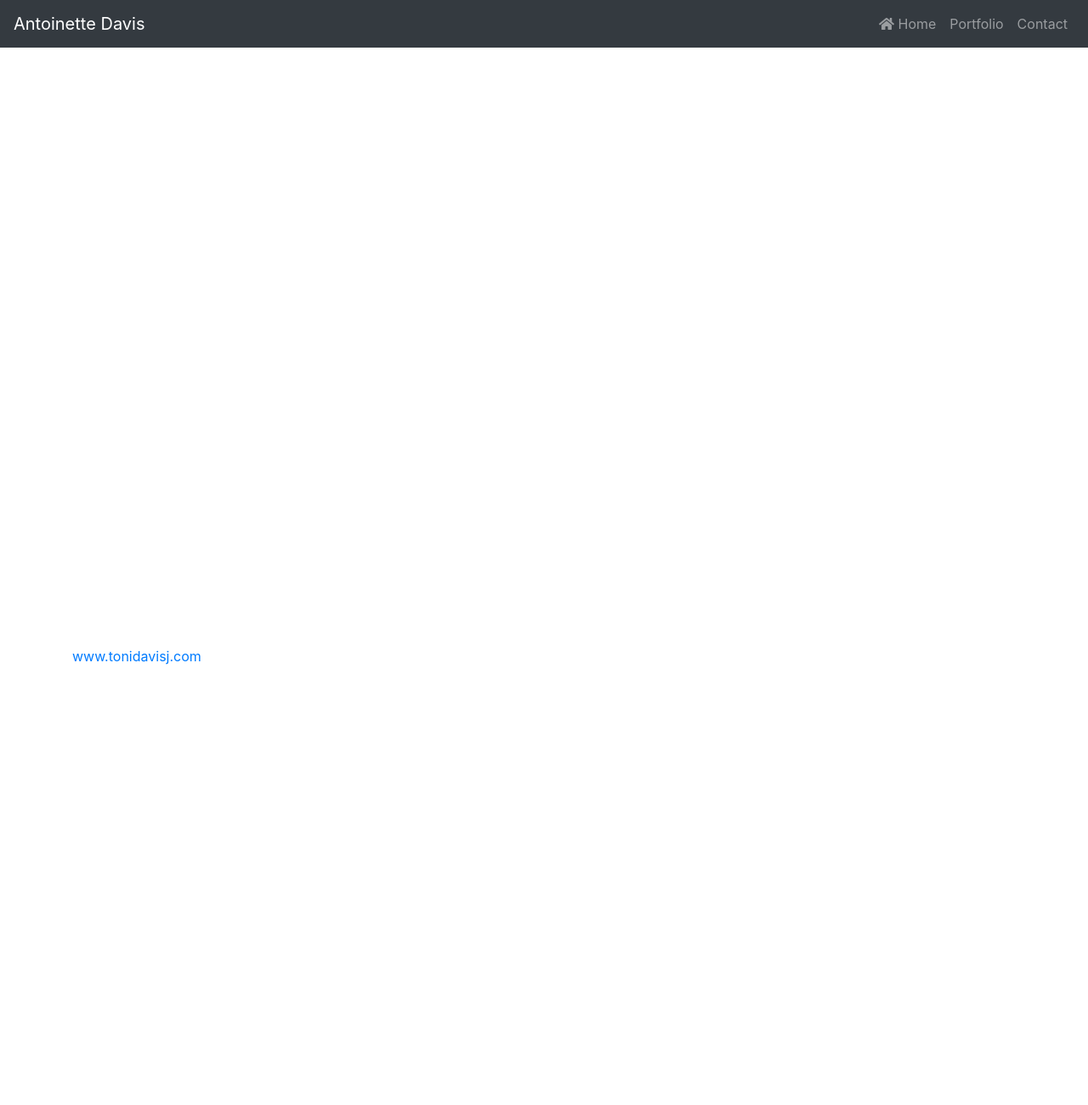
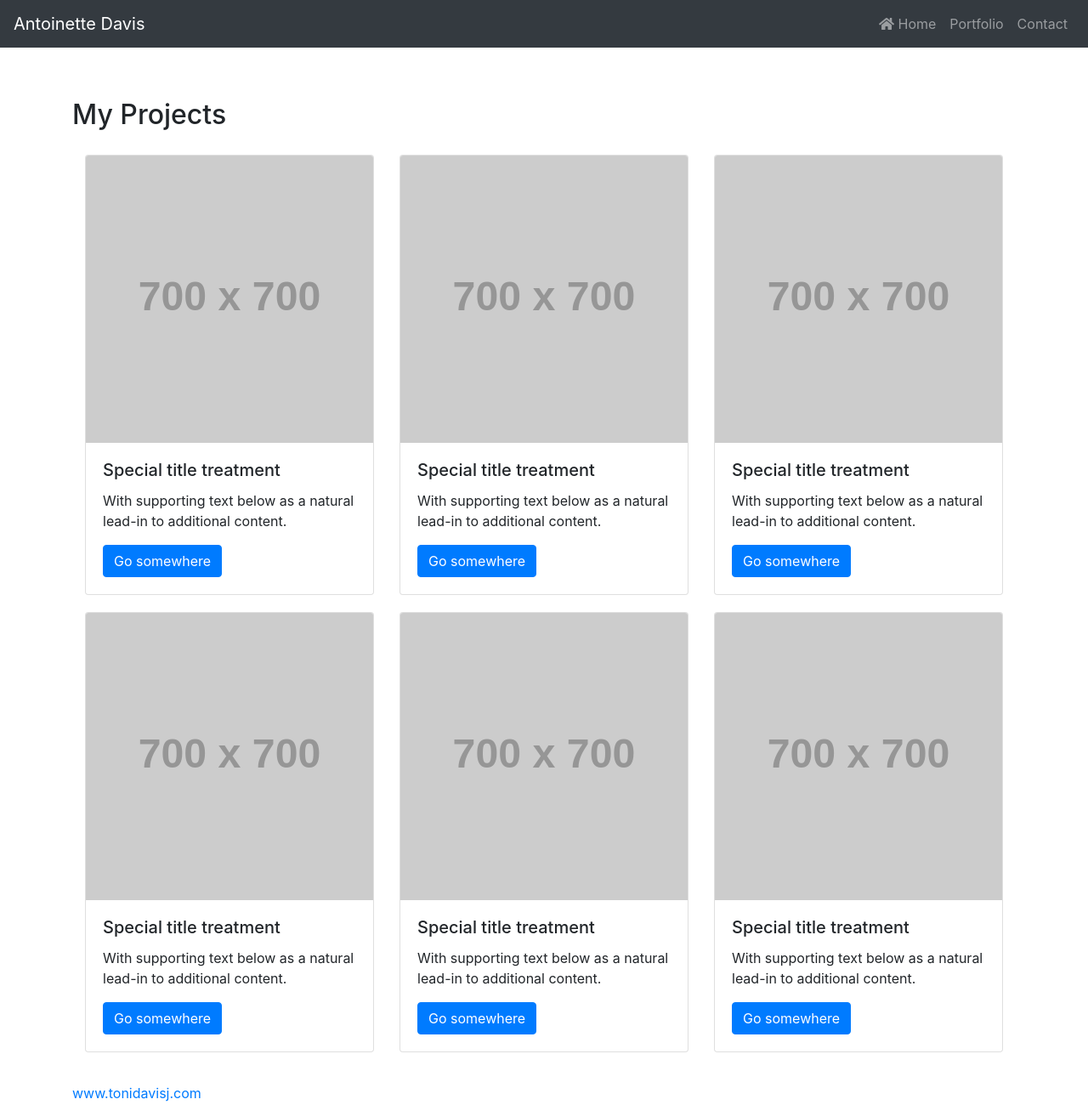
Before and after one commit to tonidavisj/responsive-portfolio-hw-week2, a plain HTML site: page portfolio.html in a window 1280 px wide. Shown: the whole page at 85% size. Before the commit the page ends 800 px from the top, so only its background shows below. Drawn offline with nearby package versions, Linux system fonts and the light colour scheme; placeholder pictures from the web are drawn by us.

Commit message:
add cards to portfolio page

```diff
--- a/portfolio.html
+++ b/portfolio.html
@@ -37,7 +37,79 @@
     </header>
 
     <main role="main">
-
+        <div class="container">
+            <div class="row portfilioHeader">
+                <div class="col">
+                    <h2>
+                        My Projects
+                    </h2>
+                </div>
+            </div>
+            <div class="row portfolioRow">
+                <div class="col-md">
+                    <div class="card">
+                        <img src="https://via.placeholder.com/700" class="card-img-top" alt="...">
+                        <div class="card-body">
+                            <h5 class="card-title">Special title treatment</h5>
+                            <p class="card-text">With supporting text below as a natural lead-in to additional content.</p>
+                            <a href="#" class="btn btn-primary">Go somewhere</a>
+                        </div>
+                    </div>
+                </div>
+                <div class="col-md">
+                    <div class="card">
+                        <img src="https://via.placeholder.com/700" class="card-img-top" alt="...">
+                        <div class="card-body">
+                            <h5 class="card-title">Special title treatment</h5>
+                            <p class="card-text">With supporting text below as a natural lead-in to additional content.</p>
+                            <a href="#" class="btn btn-primary">Go somewhere</a>
+                        </div>
+                    </div>
+                </div>
+                <div class="col-md">
+                    <div class="card">
+                        <img src="https://via.placeholder.com/700" class="card-img-top" alt="...">
+                        <div class="card-body">
+                            <h5 class="card-title">Special title treatment</h5>
+                            <p class="card-text">With supporting text below as a natural lead-in to additional content.</p>
+                            <a href="#" class="btn btn-primary">Go somewhere</a>
+                        </div>
+                    </div>
+                </div>
+            </div>
+            <div class="row portfolioRow">
+                <div class="col-md">
+                    <div class="card">
+                        <img src="https://via.placeholder.com/700" class="card-img-top" alt="...">
+                        <div class="card-body">
+                            <h5 class="card-title">Special title treatment</h5>
+                            <p class="card-text">With supporting text below as a natural lead-in to additional content.</p>
+                            <a href="#" class="btn btn-primary">Go somewhere</a>
+                        </div>
+                    </div>
+                </div>
+                <div class="col-md">
+                    <div class="card">
+                        <img src="https://via.placeholder.com/700" class="card-img-top" alt="...">
+                        <div class="card-body">
+                            <h5 class="card-title">Special title treatment</h5>
+                            <p class="card-text">With supporting text below as a natural lead-in to additional content.</p>
+                            <a href="#" class="btn btn-primary">Go somewhere</a>
+                        </div>
+                    </div>
+                </div>
+                <div class="col-md">
+                    <div class="card">
+                        <img src="https://via.placeholder.com/700" class="card-img-top" alt="...">
+                        <div class="card-body">
+                            <h5 class="card-title">Special title treatment</h5>
+                            <p class="card-text">With supporting text below as a natural lead-in to additional content.</p>
+                            <a href="#" class="btn btn-primary">Go somewhere</a>
+                        </div>
+                    </div>
+                </div>
+            </div>
+        </div>
     </main>
 
     <footer class="footer mt-auto py-3">
--- a/style.css
+++ b/style.css
@@ -4,20 +4,20 @@
 
 
 /* Contact Page*/
-.contactPage main{
+.contactPage main, .portfolioPage main{
     margin-top: 60px;
 }
 .formHeader{
     text-align: center;
 }
 
-.contactPage form div.row{
+.contactPage form div.row, .portfolioRow{
     margin: 20px 0;
 }
 
 /* Extra Responsive Styling */
 @media (max-width: 768px){
-    .topSectionWImg img{
+    .topSectionWImg img, .card{
         margin-bottom: 20px;
     }
 }
```
